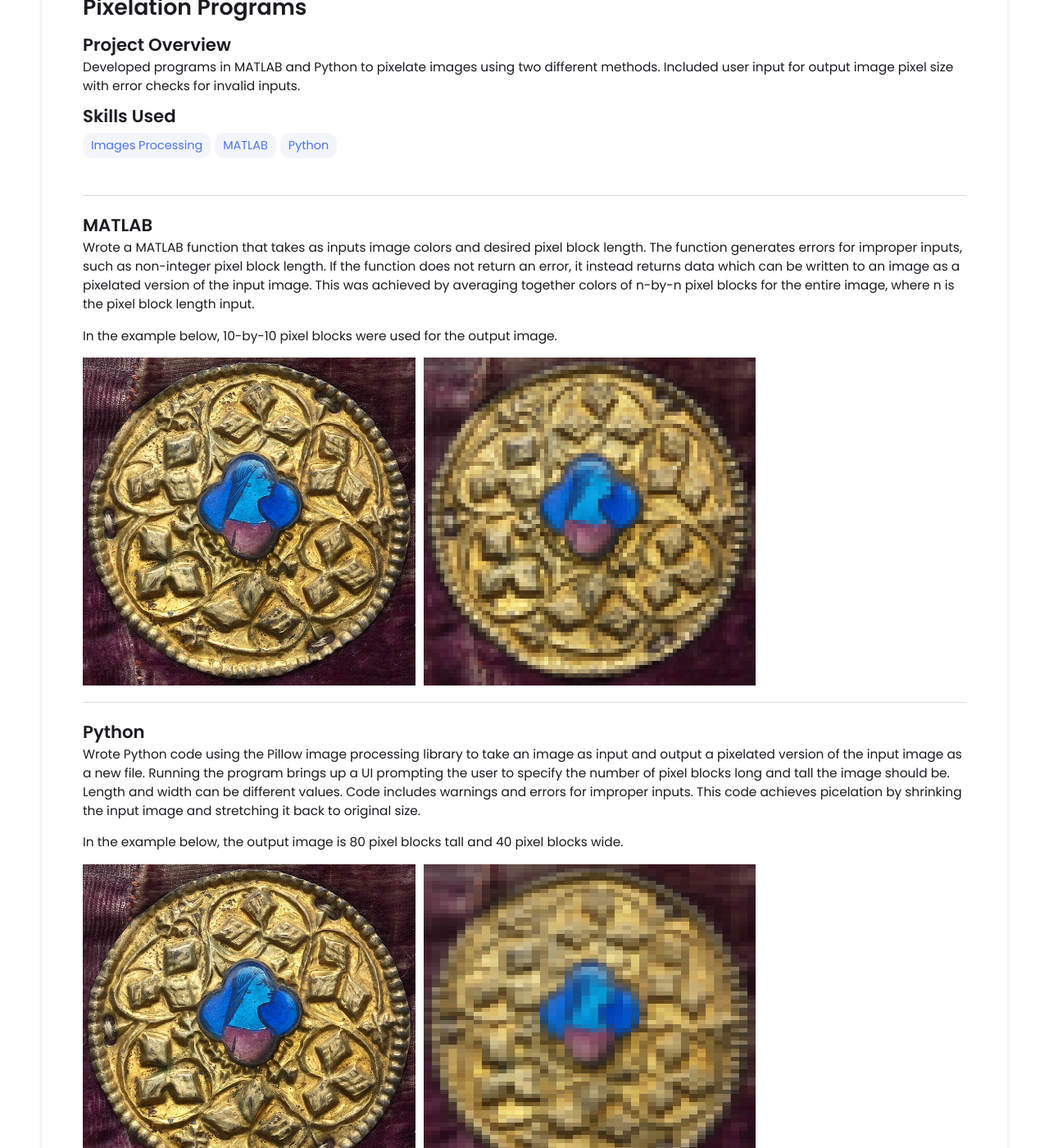
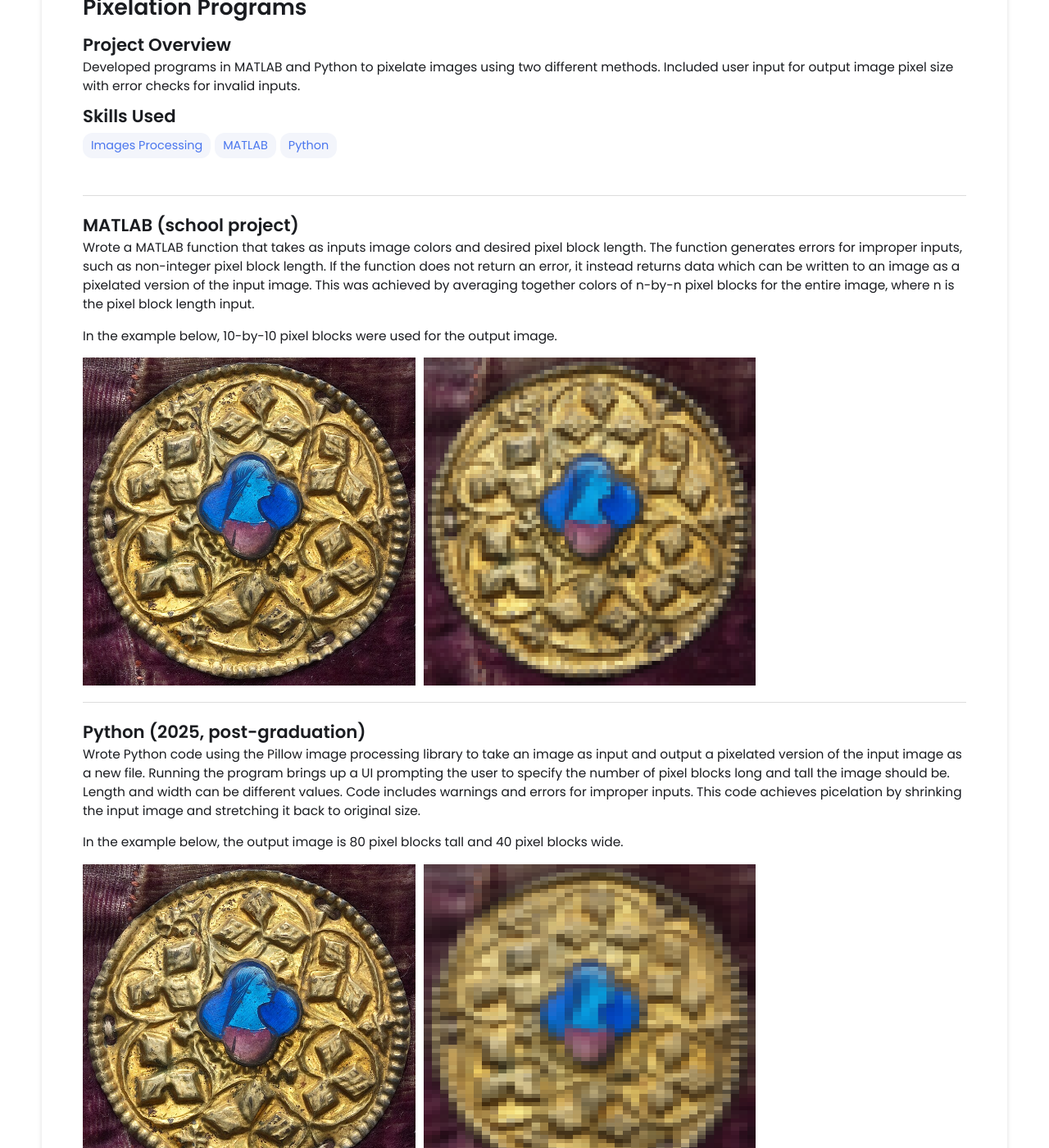
Before and after one commit to MattPieti/MattPieti.github.io, a Jekyll site: the page built from _projects/4pixelation/index.md, in a window 1280 px wide and 1400 px high, scrolled down 518 px. Shown: the whole window at 82% size. Built offline with Jekyll 4.4.1, drawn with Linux system fonts in a browser that asks for light colours.

Commit message:
Update index.md

```diff
--- a/_projects/4pixelation/index.md
+++ b/_projects/4pixelation/index.md
@@ -12,7 +12,7 @@ main-image: /pixcomp.png
 
 ---
 
-## MATLAB
+## MATLAB (school project)
 
 
 Wrote a MATLAB function that takes as inputs image colors and desired pixel block length. The function generates errors for improper inputs, such as non-integer pixel block length. If the function does not return an error, it instead returns data which can be written to an image as a pixelated version of the input image. This was achieved by averaging together colors of n-by-n pixel blocks for the entire image, where n is the pixel block length input.
@@ -25,7 +25,7 @@ In the example below, 10-by-10 pixel blocks were used for the output image.
 
 ---
 
-## Python
+## Python (2025, post-graduation)
 
 
 Wrote Python code using the Pillow image processing library to take an image as input and output a pixelated version of the input image as a new file. Running the program brings up a UI prompting the user to specify the number of pixel blocks long and tall the image should be. Length and width can be different values. Code includes warnings and errors for improper inputs. This code achieves picelation by shrinking the input image and stretching it back to original size.
```
